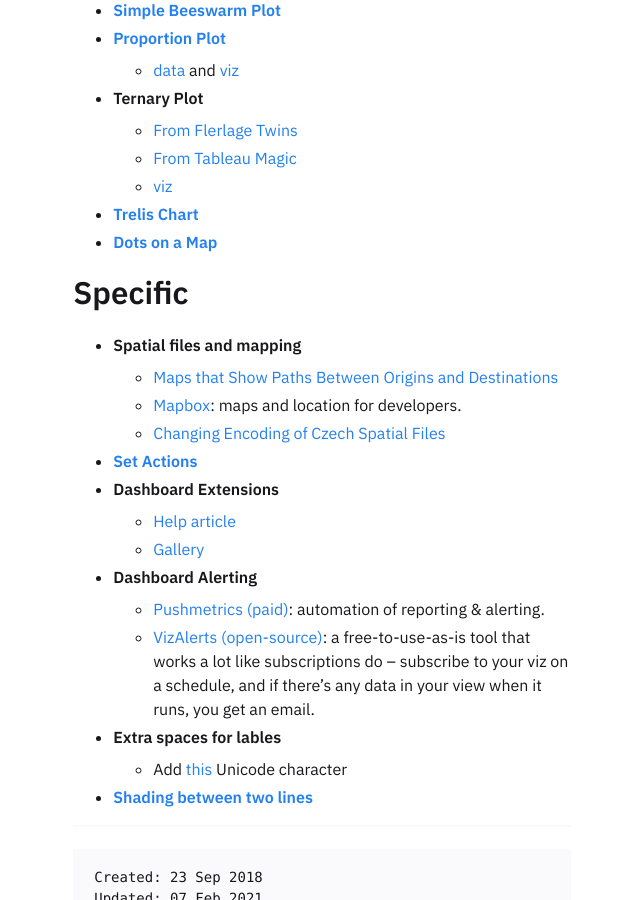
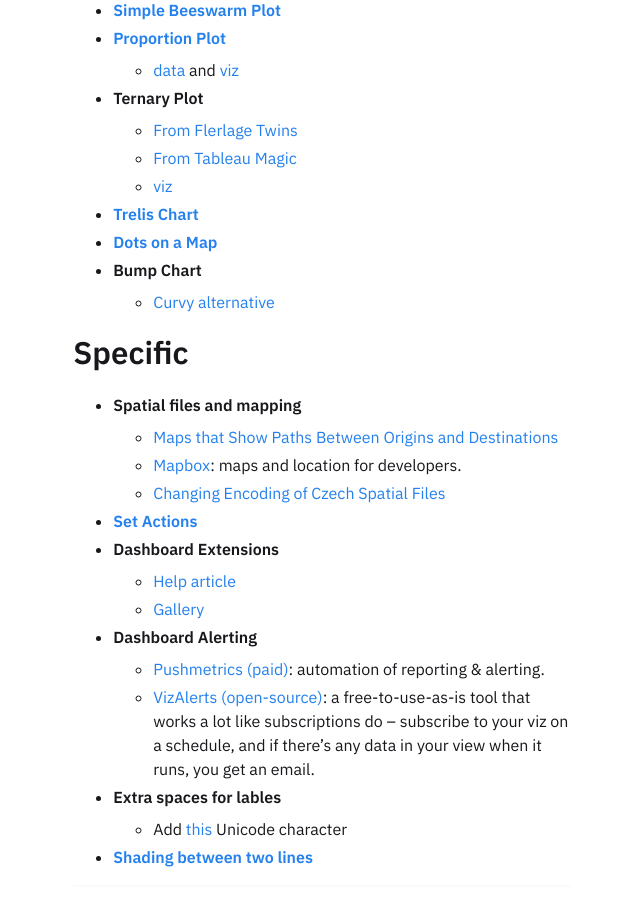
Before and after one commit to one-data-cookie/one-data-cookie.github.io, a Jekyll site: the page built from _notes/Learning Tableau.md, in a window 1280 px wide and 900 px high, scrolled down 1142 px. Shown: the whole window, without its empty margins (318-958 px from the left). Built offline with Jekyll 4.4.1, drawn with Linux system fonts in a browser that asks for light colours.

Commit message:
add bump chart

```diff
--- a/_notes/Learning Tableau.md
+++ b/_notes/Learning Tableau.md
@@ -39,6 +39,8 @@ season: spring
 	* [viz](https://github.com/one-data-cookie/digi-garden/raw/master/assets/src/Ternary-Plot.twbx)
 * [**Trelis Chart**](https://www.vizwiz.com/2021/02/trellis-chart.html)
 * [**Dots on a Map**](https://www.vizwiz.com/2020/10/dots-on-a-map.html)
+* **Bump Chart**
+	* [Curvy alternative](https://www.flerlagetwins.com/2019/03/curvy-bump-chart-slope-chart-template_27.html)
 
 ## Specific
 * **Spatial files and mapping**
```
